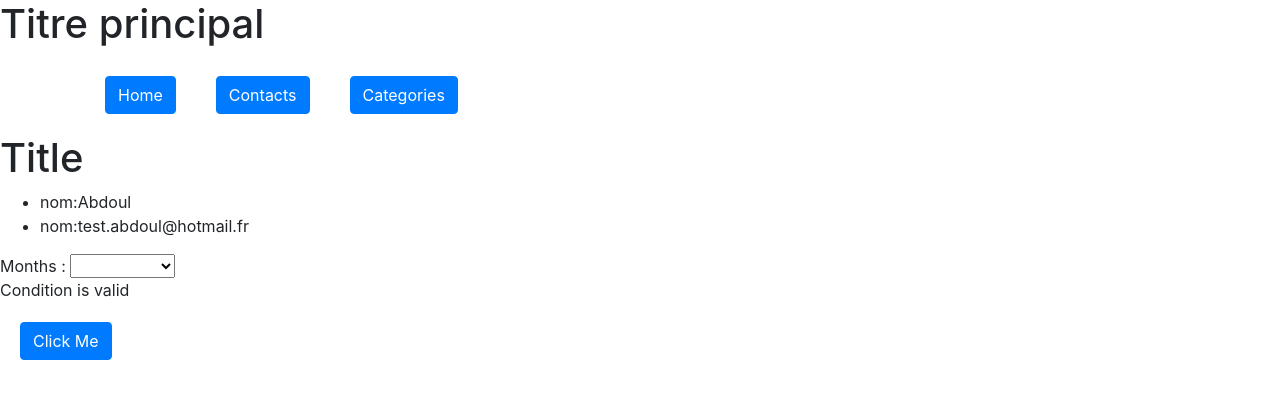
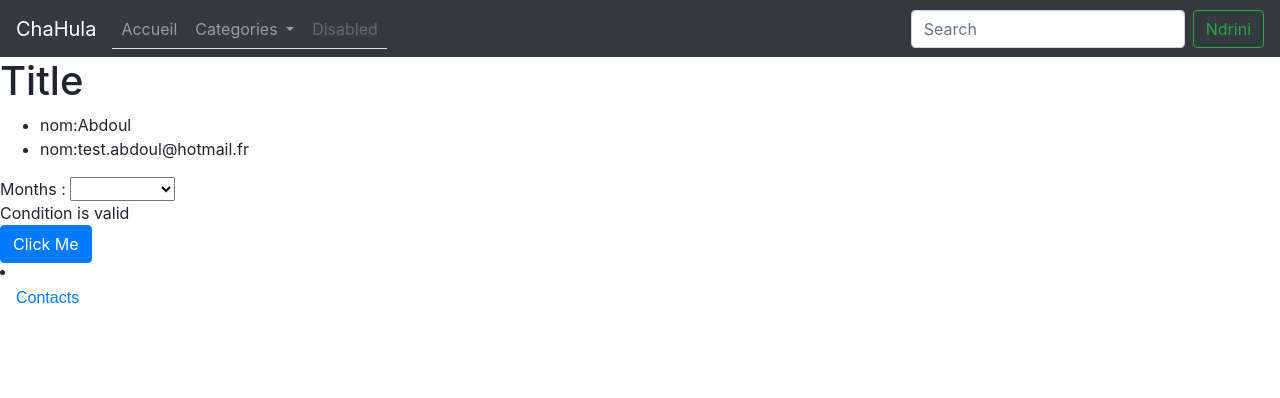
Before and after one commit to lhabdou/hula_app_frontend, an Angular app in the folder hula-app/: page /contacts in a window 1280 px wide. Shown: the top 398 px of the page. Built offline with nearby package versions, Linux system fonts and the light colour scheme.

Commit message:
aso - mise en page

```diff
--- a/hula-app/package.json
+++ b/hula-app/package.json
@@ -20,7 +20,6 @@
     "@angular/platform-browser": "^6.0.3",
     "@angular/platform-browser-dynamic": "^6.0.3",
     "@angular/router": "^6.0.3",
-    "bootstrap": "^4.1.1",
     "core-js": "^2.5.4",
     "npm": "^6.1.0",
     "rxjs": "^6.0.0",
--- a/hula-app/src/app/app.component.html
+++ b/hula-app/src/app/app.component.html
@@ -1,8 +1,71 @@
 <!--The content below is only a placeholder and can be replaced.-->
-<h1>Titre principal</h1>
-<div class="container">
-    <button routerLink ="/home" class="btn btn-primary spacer">Home</button>
-    <button routerLink ="/contacts" class="btn btn-primary spacer">Contacts</button>
-    <button routerLink ="/categories" class="btn btn-primary spacer">Categories</button>
-  </div>
+<html lang="fr">
+
+<head>
+  <title>ChaHula</title>
+  <meta charset="utf-8">
+  <meta name="viewport" content="width=device-width, initial-scale=1">
+  <link rel="stylesheet" href="https://maxcdn.bootstrapcdn.com/bootstrap/4.1.0/css/bootstrap.min.css">
+  <script src="https://ajax.googleapis.com/ajax/libs/jquery/3.3.1/jquery.min.js"></script>
+  <script src="https://cdnjs.cloudflare.com/ajax/libs/popper.js/1.14.0/umd/popper.min.js"></script>
+  <script src="https://maxcdn.bootstrapcdn.com/bootstrap/4.1.0/js/bootstrap.min.js"></script>
+</head>
+
+<body>
+
+  <nav class="navbar navbar-expand-lg navbar-dark bg-dark navbar-inverse">
+    <a class="navbar-brand" href="#">ChaHula</a>
+    <button class="navbar-toggler" type="button" data-toggle="collapse" data-target="#navbarSupportedContent" aria-controls="navbarSupportedContent"
+      aria-expanded="false" aria-label="Toggle navigation">
+      <span class="navbar-toggler-icon"></span>
+    </button>
+
+    <div class="collapse navbar-collapse" id="navbarSupportedContent">
+      <ul class="nav navbar-nav mr-auto nav-tabs">
+        <li class="nav-item">
+          <a class="nav-link" routerLink="/home">Accueil</a>
+        </li>
+
+        <li class="nav-item dropdown">
+          <a class="nav-link dropdown-toggle" id="categories">
+            Categories
+          </a>
+          <div class="dropdown-menu" aria-labelledby="categories">
+            <a class="dropdown-item" href="#">Boissons</a>
+            <a class="dropdown-item" href="#">Fruits et légumes</a>
+            <div class="dropdown-divider"></div>
+            <a class="dropdown-item" href="#">Céréales et féculents</a>
+            <a class="dropdown-item" href="#">Produits laitiers</a>
+            <a class="dropdown-item" href="#">Viande poisson oeuf</a>
+            <a class="dropdown-item" href="#">Corps gras</a>
+            <a class="dropdown-item" href="#">Sucre</a>
+            <a class="dropdown-item" routerLink="/categories">Toutes les categories</a>
+
+          </div>
+        </li>
+
+        <li class="nav-item">
+          <a class="nav-link disabled" href="#">Disabled</a>
+        </li>
+      </ul>
+      <form class="form-inline my-2 my-lg-0">
+        <input class="form-control mr-sm-2" type="search" placeholder="Search" aria-label="Rechercher">
+        <button class="btn btn-outline-success my-2 my-sm-0" type="submit">Ndrini</button>
+      </form>
+    </div>
+  </nav>
+
   <router-outlet></router-outlet>
+
+</body>
+
+<footer class>
+
+  <li class="nav-item">
+    <a class="nav-link" routerLink="/contacts">Contacts</a>
+  </li>
+</footer>
+
+
+
+</html>
--- a/hula-app/src/styles.css
+++ b/hula-app/src/styles.css
@@ -1,3 +1,3 @@
-.spacer{
-    margin: 20px;
-}
+.dropdown:hover>.dropdown-menu {
+    display: block;
+  }
```
